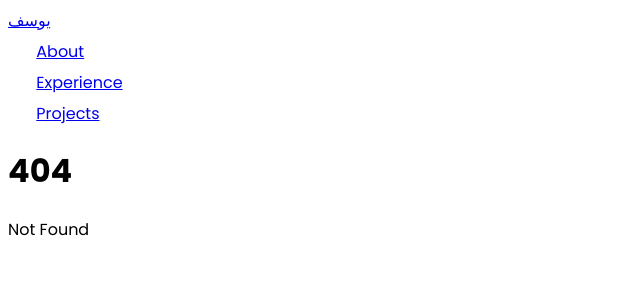
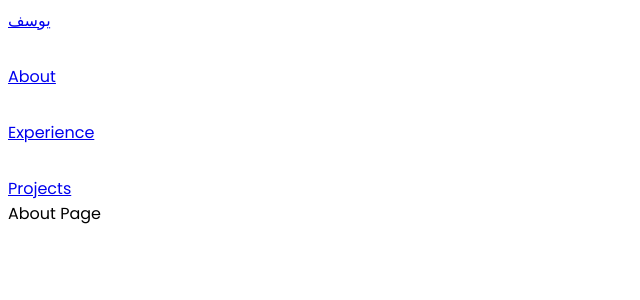
Before and after one commit to Yaucrates/porfolio, a SvelteKit app: page /about in a window 1280 px wide. Before the commit this address had no page. Shown: the top 300 px of the page, without its empty margins (0-640 px from the left). Built offline with nearby package versions, Linux system fonts and the light colour scheme; a web font is replaced by a local one.

Commit message:
Nav Major links complete

```diff
--- /dev/null
+++ b/src/components/sidebar/Major-Link.svelte
@@ -0,0 +1,12 @@
+<script>
+    export let href;
+    export let name;
+</script>
+
+<a {href} class="flex items-center group">
+    <svg class="opacity-0 group-hover:opacity-100 group-hover:rotate-[360deg] transition-all duration-500" xmlns="http://www.w3.org/2000/svg" width="24" height="24" viewBox="0 0 24 24" stroke-width="1.5" stroke="#ffffff" fill="none" stroke-linecap="round" stroke-linejoin="round">
+        <path stroke="none" d="M0 0h24v24H0z" fill="none"/>
+        <path d="M9 6l6 6l-6 6" />
+    </svg>
+    <div class="text-lg hover:text-white transition-all duration-300">{name}</div>
+</a>
--- a/src/routes/+layout.svelte
+++ b/src/routes/+layout.svelte
@@ -1,6 +1,6 @@
 <script lang="ts">
-	import Logo from "../components/Logo.svelte";
-
+	import Logo from "../components/sidebar/Logo.svelte";
+	import MajorLink from "../components/sidebar/Major-Link.svelte";
     // import type { LayoutData } from './$types';
 
     // export let data: LayoutData;
@@ -10,27 +10,9 @@
 <nav class="h-screen w-48 border-e-2 fixed flex flex-col border-neutral-800">
     <div class="w-full h-60 py-7 px-2 flex flex-col justify-around">
         <Logo />
-        <div class="flex items-center group">
-            <svg class="opacity-0 group-hover:opacity-100 group-hover:rotate-[360deg] transition-all duration-500" xmlns="http://www.w3.org/2000/svg" width="24" height="24" viewBox="0 0 24 24" stroke-width="1.5" stroke="#ffffff" fill="none" stroke-linecap="round" stroke-linejoin="round">
-                <path stroke="none" d="M0 0h24v24H0z" fill="none"/>
-                <path d="M9 6l6 6l-6 6" />
-            </svg>
-            <a href="/" class="text-lg hover:text-white transition-all duration-300">About</a>
-        </div>
-        <div class="flex items-center group">
-            <svg class="opacity-0 group-hover:opacity-100 group-hover:rotate-[360deg] transition-all duration-500" xmlns="http://www.w3.org/2000/svg" width="24" height="24" viewBox="0 0 24 24" stroke-width="1.5" stroke="#ffffff" fill="none" stroke-linecap="round" stroke-linejoin="round">
-                <path stroke="none" d="M0 0h24v24H0z" fill="none"/>
-                <path d="M9 6l6 6l-6 6" />
-            </svg>
-            <a href="/" class="text-lg hover:text-white transition-all duration-300">Experience</a>
-        </div>
-        <div class="flex items-center group">
-            <svg class="opacity-0 group-hover:opacity-100 group-hover:rotate-[360deg] transition-all duration-500" xmlns="http://www.w3.org/2000/svg" width="24" height="24" viewBox="0 0 24 24" stroke-width="1.5" stroke="#ffffff" fill="none" stroke-linecap="round" stroke-linejoin="round">
-                <path stroke="none" d="M0 0h24v24H0z" fill="none"/>
-                <path d="M9 6l6 6l-6 6" />
-            </svg>
-            <a href="/" class="text-lg hover:text-white transition-all duration-300">Projects</a>
-        </div>
+        <MajorLink href="/about" name="About" />
+        <MajorLink href="/experience" name="Experience" />
+        <MajorLink href="/projects" name="Projects" />
     </div>
 
     <div class="w-full h-64 border-y-2 border-neutral-800"/>
@@ -43,6 +25,7 @@
 
 <style>
     @import url('https://fonts.googleapis.com/css2?family=Poppins:ital,wght@0,100;0,200;0,300;0,400;0,500;0,600;0,700;0,800;0,900;1,100;1,200;1,300;1,400;1,500;1,600;1,700;1,800;1,900&display=swap');
+
     * {
         font-family: "Poppins";
     }
--- /dev/null
+++ b/src/routes/about/+page.svelte
@@ -0,0 +1,7 @@
+<script lang="ts">
+    import type { PageData } from './$types';
+
+    export let data: PageData;
+</script>
+
+About Page
```
Also changed, not shown: src/routes/experience/+page.svelte (added, +7 -0 lines), src/routes/projects/+page.svelte (added, +7 -0 lines), src/components/sidebar/Logo.svelte (renamed from src/components/Logo.svelte).
